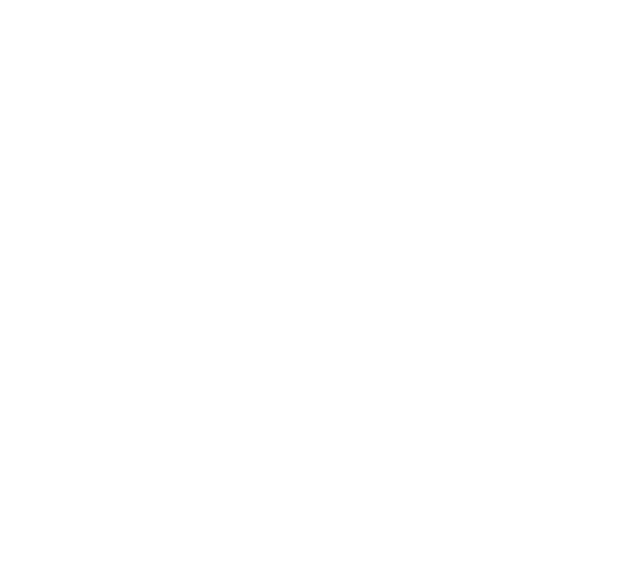
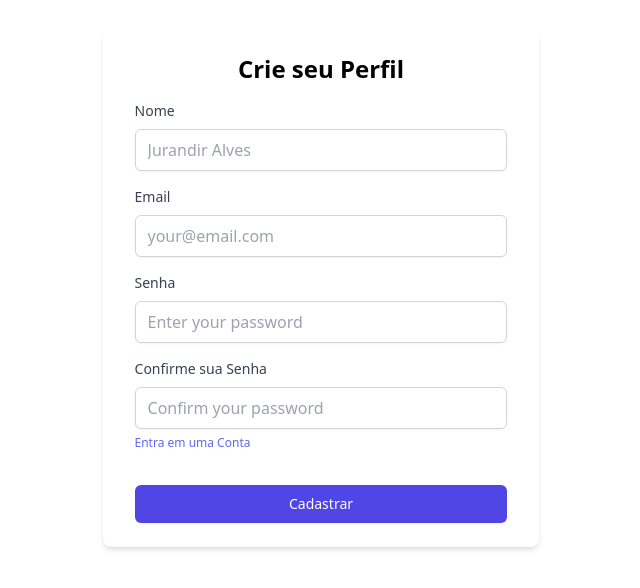
Before and after one commit to Renan1Pollo/techmeet, an Angular app: page /register in a window 1280 px wide. Before the commit this address led to /. Shown: the part 112-700 px from the top of the page, without its empty margins (319-959 px from the left). Built offline with nearby package versions, Linux system fonts and the light colour scheme.

Commit message:
feat: add Login and register component

```diff
--- /dev/null
+++ b/src/app/pages/login/login.component.html
@@ -0,0 +1,31 @@
+<div class="min-h-screen flex items-center justify-center w-full dark:bg-gray-950">
+  <div class="bg-white dark:bg-gray-900 shadow-md rounded-lg px-8 py-6 max-w-md">
+    <h1 class="text-2xl font-bold text-center mb-4 dark:text-gray-200">
+      Fazer Login
+    </h1>
+    <form action="#">
+      <div class="mb-4">
+        <label for="email" class="block text-sm font-medium text-gray-700 dark:text-gray-300 mb-2">Email</label>
+        <input type="email" id="email"
+          class="shadow-sm rounded-md w-full px-3 py-2 border border-gray-300 focus:outline-none focus:ring-indigo-500 focus:border-indigo-500"
+          placeholder="your@email.com" required />
+      </div>
+      <div class="mb-4">
+        <label for="password" class="block text-sm font-medium text-gray-700 dark:text-gray-300 mb-2">Senha</label>
+        <input type="password" id="password"
+          class="shadow-sm rounded-md w-full px-3 py-2 border border-gray-300 focus:outline-none focus:ring-indigo-500 focus:border-indigo-500"
+          placeholder="Enter your password" required />
+        <a href="/register"
+          class="text-right text-xs text-indigo-500 hover:text-indigo-700 focus:outline-none focus:ring-2 focus:ring-offset-2 focus:ring-indigo-500">Criar
+          Conta</a>
+      </div>
+      <div class="flex items-center justify-between mb-4">
+        <div class="flex items-center"></div>
+      </div>
+      <button (click)="submit()" type="submit"
+        class="w-full flex justify-center py-2 px-4 border border-transparent rounded-md shadow-sm text-sm font-medium text-white bg-indigo-600 hover:bg-indigo-700 focus:outline-none focus:ring-2 focus:ring-offset-2 focus:ring-indigo-500">
+        Login
+      </button>
+    </form>
+  </div>
+</div>
--- /dev/null
+++ b/src/app/pages/login/login.component.ts
@@ -0,0 +1,29 @@
+import { Component, OnInit } from '@angular/core';
+import { FormControl, FormGroup, Validators } from '@angular/forms';
+
+interface LoginForm {
+  email: FormControl<string | null>;
+  password: FormControl<string | null>;
+}
+
+@Component({
+  selector: 'app-login',
+  standalone: true,
+  imports: [],
+  templateUrl: './login.component.html',
+  styleUrl: './login.component.scss',
+})
+export class LoginComponent implements OnInit {
+  loginForm!: FormGroup;
+
+  ngOnInit() {
+    this.loginForm = new FormGroup<LoginForm>({
+      email: new FormControl<string | null>(null, [Validators.required]),
+      password: new FormControl<string | null>(null, [Validators.required]),
+    });
+  }
+
+  submit() {
+    console.log(this.loginForm);
+  }
+}
--- /dev/null
+++ b/src/app/pages/register/register.component.html
@@ -0,0 +1,44 @@
+<div class="min-h-screen flex items-center justify-center w-full dark:bg-gray-950">
+  <div class="bg-white dark:bg-gray-900 shadow-md rounded-lg px-8 py-6 max-w-md">
+    <h1 class="text-2xl font-bold text-center mb-4 dark:text-gray-200">
+      Crie seu Perfil
+    </h1>
+    <form action="#">
+      <div class="mb-4">
+        <label for="name" class="block text-sm font-medium text-gray-700 dark:text-gray-300 mb-2">Nome</label>
+        <input type="text" id="name"
+          class="shadow-sm rounded-md w-full px-3 py-2 border border-gray-300 focus:outline-none focus:ring-indigo-500 focus:border-indigo-500"
+          placeholder="Jurandir Alves" required />
+      </div>
+      <div class="mb-4">
+        <label for="email" class="block text-sm font-medium text-gray-700 dark:text-gray-300 mb-2">Email</label>
+        <input type="email" id="email"
+          class="shadow-sm rounded-md w-full px-3 py-2 border border-gray-300 focus:outline-none focus:ring-indigo-500 focus:border-indigo-500"
+          placeholder="your@email.com" required />
+      </div>
+      <div class="mb-4">
+        <label for="password" class="block text-sm font-medium text-gray-700 dark:text-gray-300 mb-2">Senha</label>
+        <input type="password" id="password"
+          class="shadow-sm rounded-md w-full px-3 py-2 border border-gray-300 focus:outline-none focus:ring-indigo-500 focus:border-indigo-500"
+          placeholder="Enter your password" required />
+      </div>
+      <div class="mb-4">
+        <label for="confirmationPassword"
+          class="block text-sm font-medium text-gray-700 dark:text-gray-300 mb-2">Confirme sua Senha</label>
+        <input type="password" id="password"
+          class="shadow-sm rounded-md w-full px-3 py-2 border border-gray-300 focus:outline-none focus:ring-indigo-500 focus:border-indigo-500"
+          placeholder="Confirm your password" required />
+        <a href="/login"
+          class="text-right text-xs text-indigo-500 hover:text-indigo-700 focus:outline-none focus:ring-2 focus:ring-offset-2 focus:ring-indigo-500">Entra
+          em uma Conta</a>
+      </div>
+      <div class="flex items-center justify-between mb-4">
+        <div class="flex items-center"></div>
+      </div>
+      <button (click)="submit()" type="submit"
+        class="w-full flex justify-center py-2 px-4 border border-transparent rounded-md shadow-sm text-sm font-medium text-white bg-indigo-600 hover:bg-indigo-700 focus:outline-none focus:ring-2 focus:ring-offset-2 focus:ring-indigo-500">
+        Cadastrar
+      </button>
+    </form>
+  </div>
+</div>
--- /dev/null
+++ b/src/app/pages/register/register.component.ts
@@ -0,0 +1,33 @@
+import { Component, OnInit } from '@angular/core';
+import { FormControl, FormGroup, Validators } from '@angular/forms';
+
+interface RegisterForm {
+  name: FormControl<string | null>;
+  email: FormControl<string | null>;
+  password: FormControl<string | null>;
+  confirmationPassword: FormControl<string | null>;
+}
+
+@Component({
+  selector: 'app-register',
+  standalone: true,
+  imports: [],
+  templateUrl: './register.component.html',
+  styleUrl: './register.component.scss',
+})
+export class RegisterComponent implements OnInit {
+  registerForm!: FormGroup;
+
+  ngOnInit() {
+    this.registerForm = new FormGroup<RegisterForm>({
+      name: new FormControl<string | null>(null, [Validators.required]),
+      email: new FormControl<string | null>(null, [Validators.required]),
+      password: new FormControl<string | null>(null, [Validators.required]),
+      confirmationPassword: new FormControl<string | null>(null, [Validators.required,]),
+    });
+  }
+
+  submit() {
+    console.log(this.registerForm);
+  }
+}
```
Also changed, not shown: src/app/app.routes.ts (+16 -1 lines), src/app/pages/login/login.component.scss (added), src/app/pages/register/register.component.scss (added), 2 other files (tests, documents, lock files or other folders).
